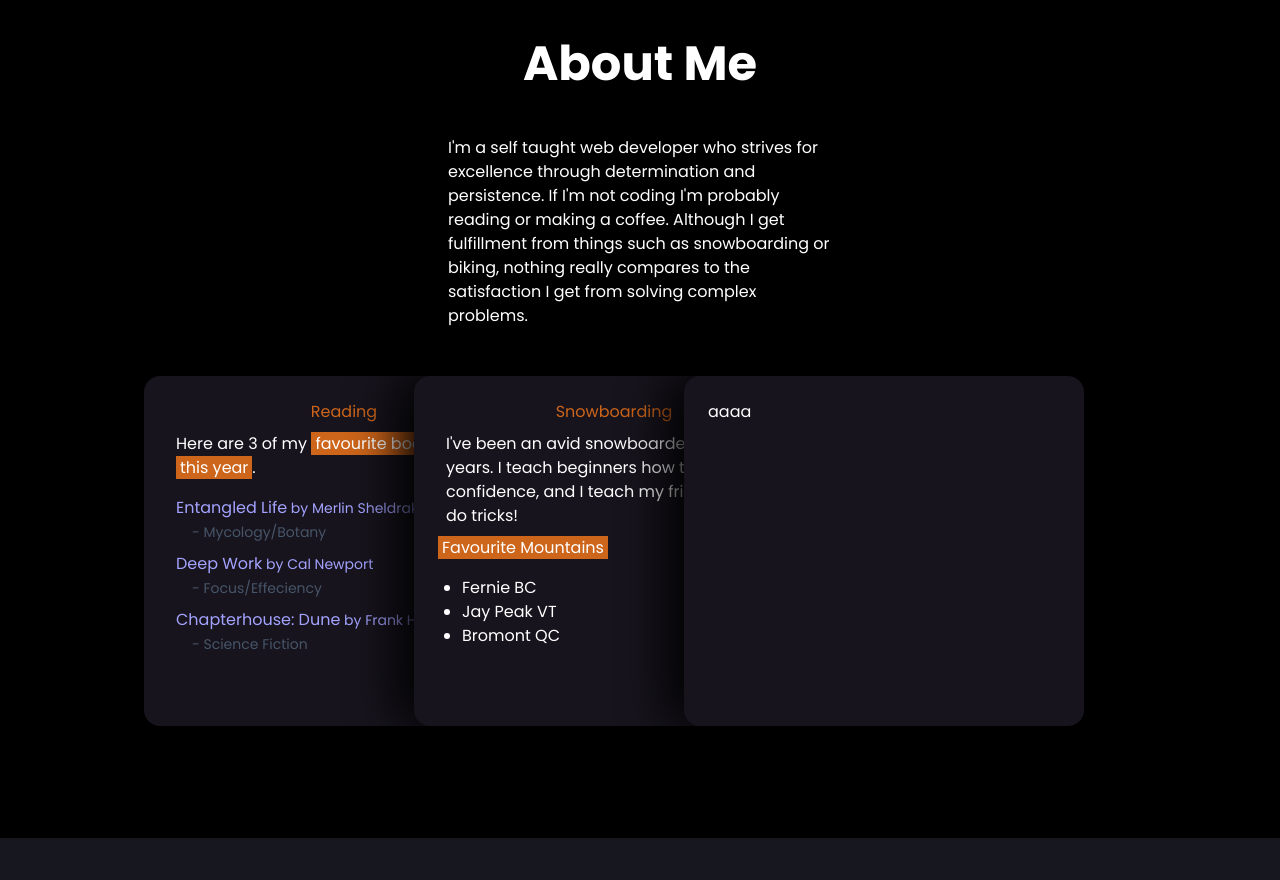
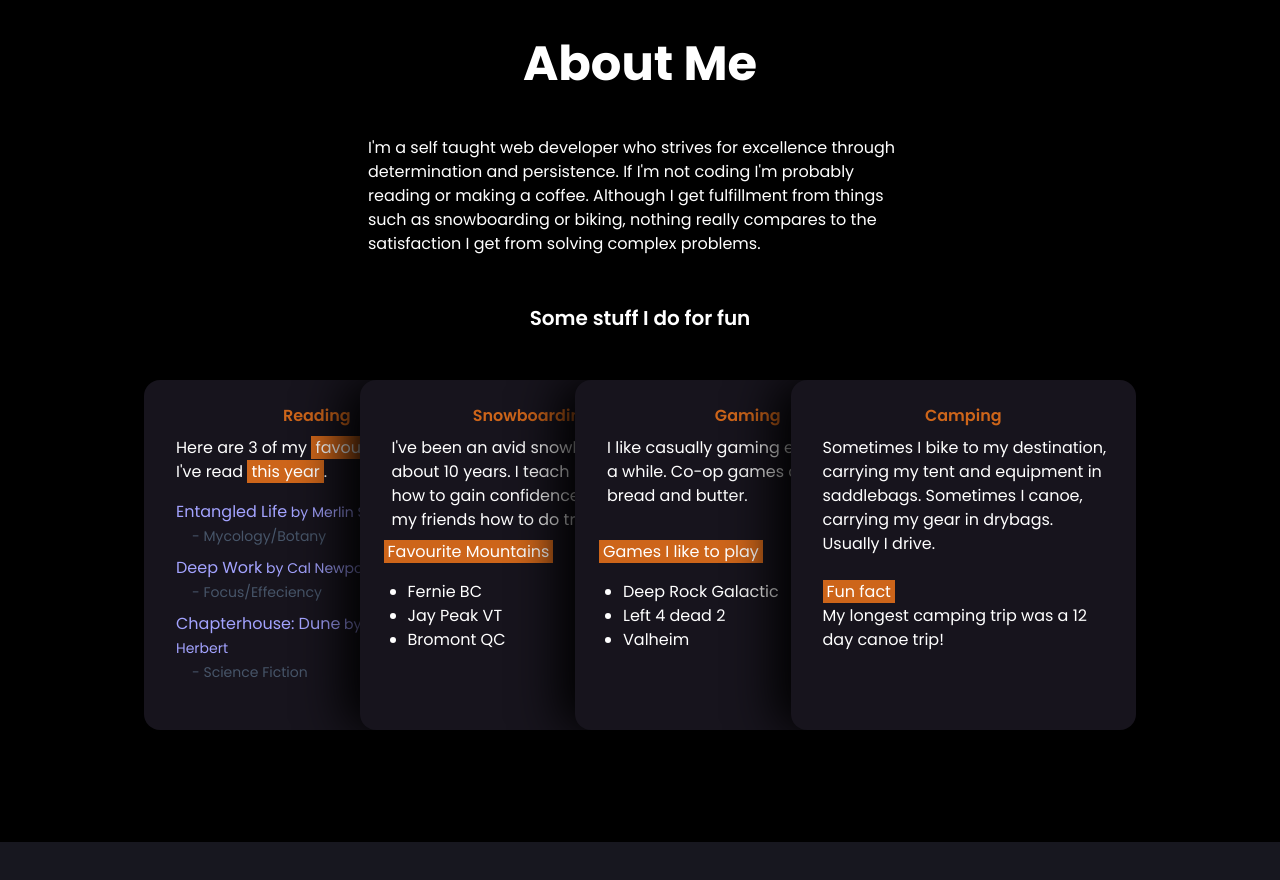
Before and after one commit to Dezzep/Portfolio, a JavaScript app: page / in a window 1280 px wide. Shown: the part 3520-4400 px from the top of the page. Built offline with nearby package versions, Linux system fonts and the light colour scheme; the HTML template or start-up script is replaced by a standard one.

Commit message:
roughly finished the about me section, I might edit the text content but the layout seems good.

```diff
--- a/src/components/About.js
+++ b/src/components/About.js
@@ -3,31 +3,37 @@ export default function About(props) {
   return (
     <div id='about' className='p-16 container mt-56 lg:flex-col justify-between items-center mx-auto px-8 md:px-24 lg:px-24 w-full bg-black'>
       <h2 className='mt-6 text-3xl font-bold md:text-6xl lg:text-5xl text-center mb-12'> About Me </h2>
-      <div className='w-96 mx-auto'>{props.description}</div>
+      <div className='mx-auto w-2/4'>{props.description}</div>
+      <h2 className='text-center mt-12 font-semibold text-xl'>Some stuff I do for fun</h2>
       <div className='flex card-list'>
         <article className='card'>
-          <h3 className='text-pop mb-2 text-center'>Reading</h3>
+          <h3 className='text-pop mb-2 text-center font-semibold'>Reading</h3>
           <p className='ml-2'>Here are 3 of my <span className='bg-pop px-1'> favourite books</span> I've read <span className='bg-pop px-1'>this year</span>.</p>
           <div className='lg:p-2'>
             <p className='mt-2'><a className='text-selected-text hover:text-selected-text/[0.7]' href="https://www.goodreads.com/book/show/52668915-entangled-life" rel='noreferrer' target={'blank'}>Entangled Life<span className='text-sm'> by Merlin Sheldrake</span></a>
             <br/><span className='ml-4 text-sm text-slate-600'>- Mycology/Botany</span></p>
-            <p className='mt-2'><a className='text-selected-text hover:text-selected-text/[0.7]' href="https://www.goodreads.com/book/show/52668915-entangled-life" rel='noreferrer' target={'blank'}>Deep Work<span className='text-sm'> by Cal Newport</span></a>
+            <p className='mt-2'><a className='text-selected-text hover:text-selected-text/[0.7]' href="https://www.calnewport.com/books/deep-work/" rel='noreferrer' target={'blank'}>Deep Work<span className='text-sm'> by Cal Newport</span></a>
             <br/><span className='ml-4 text-sm text-slate-600'>- Focus/Effeciency</span></p>
-            <p className='mt-2'><a className='text-selected-text hover:text-selected-text/[0.7]' href="https://www.goodreads.com/book/show/52668915-entangled-life" rel='noreferrer' target={'blank'}>Chapterhouse: Dune<span className='text-sm'> by Frank Herbert</span></a>
+            <p className='mt-2'><a className='text-selected-text hover:text-selected-text/[0.7]' href="https://dune.fandom.com/wiki/Chapterhouse:_Dune" rel='noreferrer' target={'blank'}>Chapterhouse: Dune<span className='text-sm'> by Frank Herbert</span></a>
             <br/><span className='ml-4 text-sm text-slate-600'>- Science Fiction</span></p>
           </div>
-
          </article>
          <article className='card'>
-          <h3 className='text-pop mb-2 text-center'>Snowboarding</h3>
+          <h3 className='text-pop mb-2 text-center font-semibold'>Snowboarding</h3>
           <p className='ml-2'>I've been an avid snowboarder for about 10 years. I teach beginners how to gain confidence, and I teach my friends how to do tricks!</p>
           <p className='mt-2'><span className='bg-pop px-1'>Favourite Mountains</span> <br/></p>
           <ul className='list-disc p-4 ml-2'><li>Fernie BC</li><li>Jay Peak VT</li>  <li>Bromont QC</li> </ul>
-
-         </article>
-        <article className='card'>
-      aaaa
-        </article>
+          </article>
+          <article className='card'>
+          <h3 className='text-pop mb-2 text-center font-semibold'>Gaming</h3>
+          <p className='ml-2'>I like casually gaming every once in a while. Co-op games are my bread and butter.</p>
+          <p className='mt-4 lg:mt-8'><span className='bg-pop px-1'>Games I like to play</span> <br/></p>
+          <ul className='list-disc p-4 ml-2'><li>Deep Rock Galactic</li><li>Left 4 dead 2</li><li>Valheim</li> </ul>
+          </article>
+          <article className='card'>
+          <h3 className='text-pop mb-2 text-center font-semibold'>Camping</h3>
+          <p className='ml-2'>Sometimes I bike to my destination, carrying my tent and equipment in saddlebags. Sometimes I canoe, carrying my gear in drybags. Usually I drive. <br/><br/><span className='bg-pop px-1'>Fun fact</span> <br/><span>My longest camping trip was a 12 day canoe trip!</span></p>
+          </article>
     </div>
     </div>
   )
```
